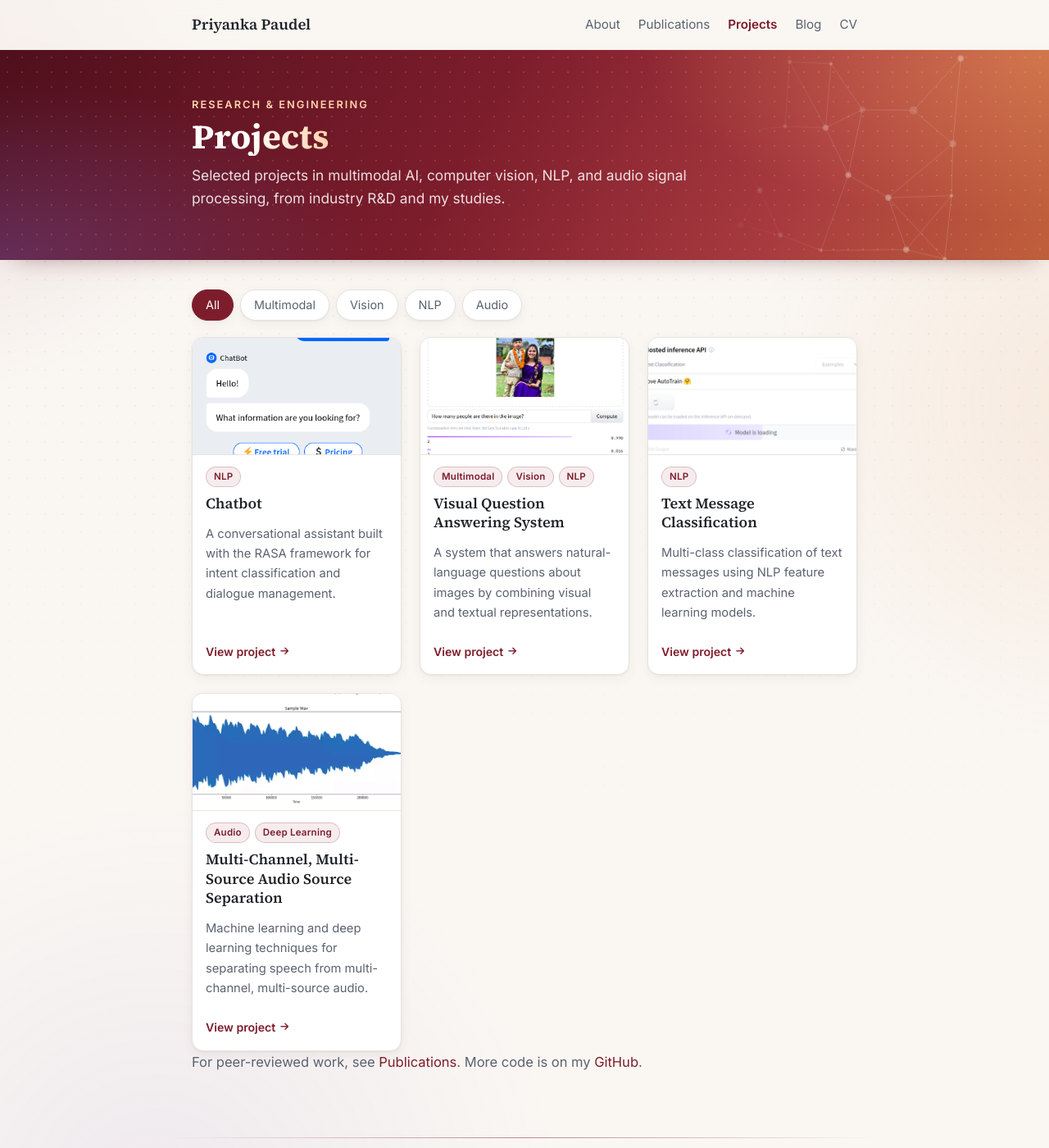
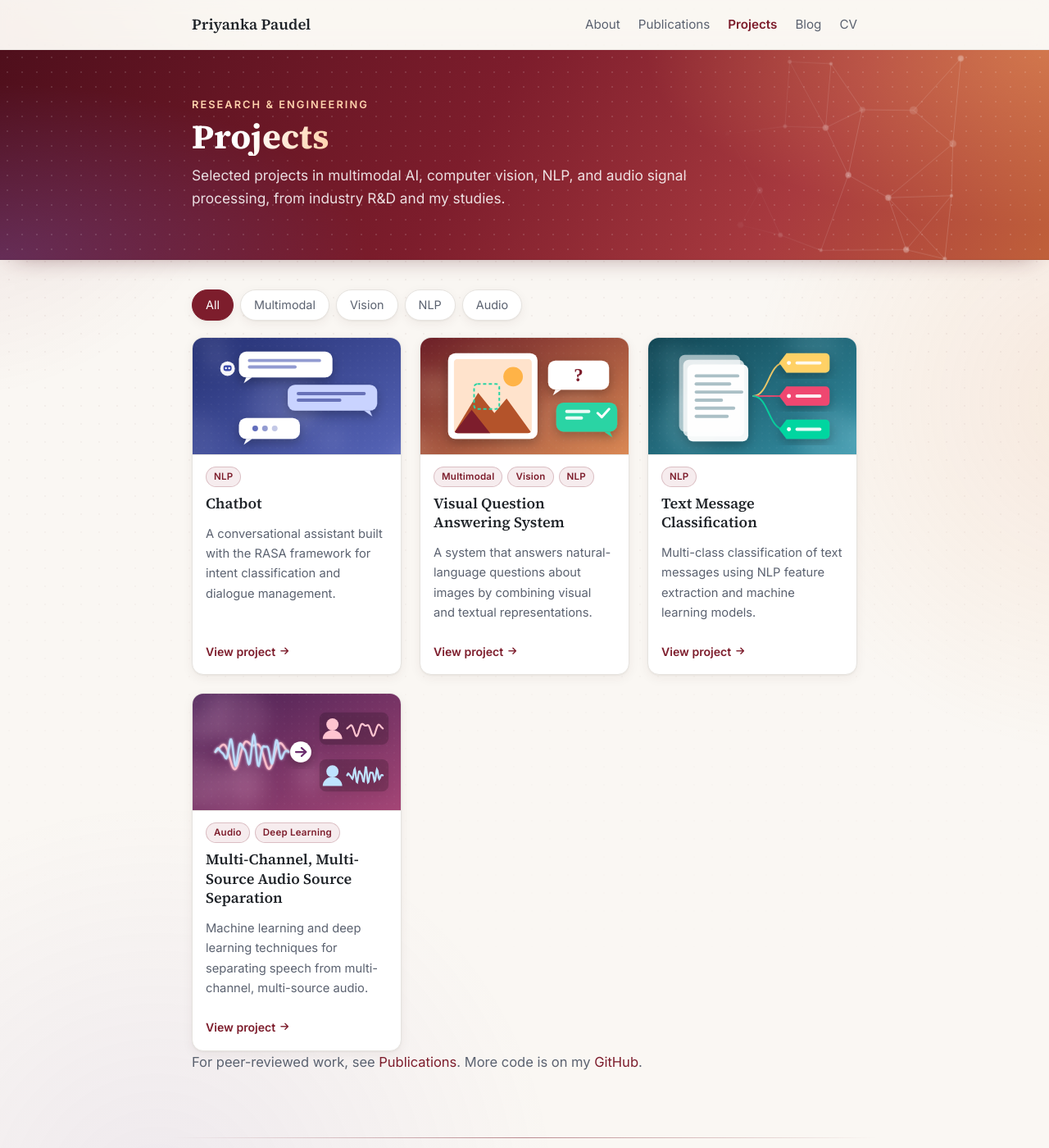
Before and after one commit to priyanka36/priyanka36.github.io, a Jekyll site: the page built from _pages/projects.md, in a window 1280 px wide and 1400 px high. Shown: the whole window at 82% size. Built offline with Jekyll 4.4.1, drawn with Linux system fonts in a browser that asks for light colours.

Commit message:
Redraw blog illustrations; add illustrated project thumbnails

```diff
--- a/_pages/projects.md
+++ b/_pages/projects.md
@@ -19,7 +19,8 @@ subtitle: "Selected projects in multimodal AI, computer vision, NLP, and audio s
   {%- if post.categories contains 'Projects' -%}
   {%- capture tagslug -%}{% for t in post.tags %}{{ t | downcase | slugify }} {% endfor %}{%- endcapture -%}
   <a class="card" href="{{ post.url | relative_url }}" data-tags="{{ tagslug | strip }}">
-    {%- if post.header.teaser %}<div class="card-img"><img src="{{ post.header.teaser }}" alt="" loading="lazy"></div>{% endif %}
+    {%- assign thumb = post.card_image | default: post.header.teaser -%}
+    {%- if thumb %}<div class="card-img"><img src="{{ thumb | relative_url }}" alt="" loading="lazy"></div>{% endif %}
     <div class="card-body">
       <div class="chips">{% for t in post.tags %}<span class="chip">{{ t }}</span>{% endfor %}</div>
       <p class="card-title">{{ post.title }}</p>
--- a/assets/css/main.css
+++ b/assets/css/main.css
@@ -519,3 +519,13 @@ body::after {
   -webkit-backdrop-filter: blur(22px) saturate(1.1); backdrop-filter: blur(22px) saturate(1.1);
 }
 .blog-card--featured .blog-cover.has-image img { position: relative; z-index: 1; }
+
+/* Illustrated thumbnails fill their frames (no letterboxing) */
+.card-img { background: transparent; }
+.blog-card--featured .blog-cover.has-image { background: none; display: block; aspect-ratio: auto; }
+.blog-card--featured .blog-cover.has-image::before { display: none; }
+.blog-card--featured .blog-cover.has-image img { position: absolute; inset: 0; height: 100%; object-fit: cover; }
+@media (max-width: 640px) { .blog-card--featured .blog-cover.has-image { aspect-ratio: 16 / 9; } }
+/* zoom illustrated thumbnails in small cards so the artwork fills the frame */
+.card-img img[src$=".svg"], .blog-grid .blog-card:not(.blog-card--featured) .blog-cover.has-image img { transform: scale(1.25); }
+.card:hover .card-img img[src$=".svg"], .blog-grid .blog-card:not(.blog-card--featured):hover .blog-cover.has-image img { transform: scale(1.32); }
```
Also changed, not shown: _posts/2018-01-01-SpeechSeperation.md (+1 -0 lines), _posts/2021-01-10-TextClassification.md (+1 -0 lines), _posts/2022-01-10-Chatbot.md (+1 -0 lines), _posts/2023-08-25-VisualQuestionAnswering.md (+1 -0 lines), assets/img/blog/audio-metrics.svg, assets/img/blog/audio-nomenclature.svg, assets/img/blog/audio-normalization.svg, assets/img/blog/source-separation.svg, assets/img/projects/chatbot.svg (added), assets/img/projects/speech-separation.svg (added), assets/img/projects/text-classification.svg (added), assets/img/projects/vqa.svg (added).
